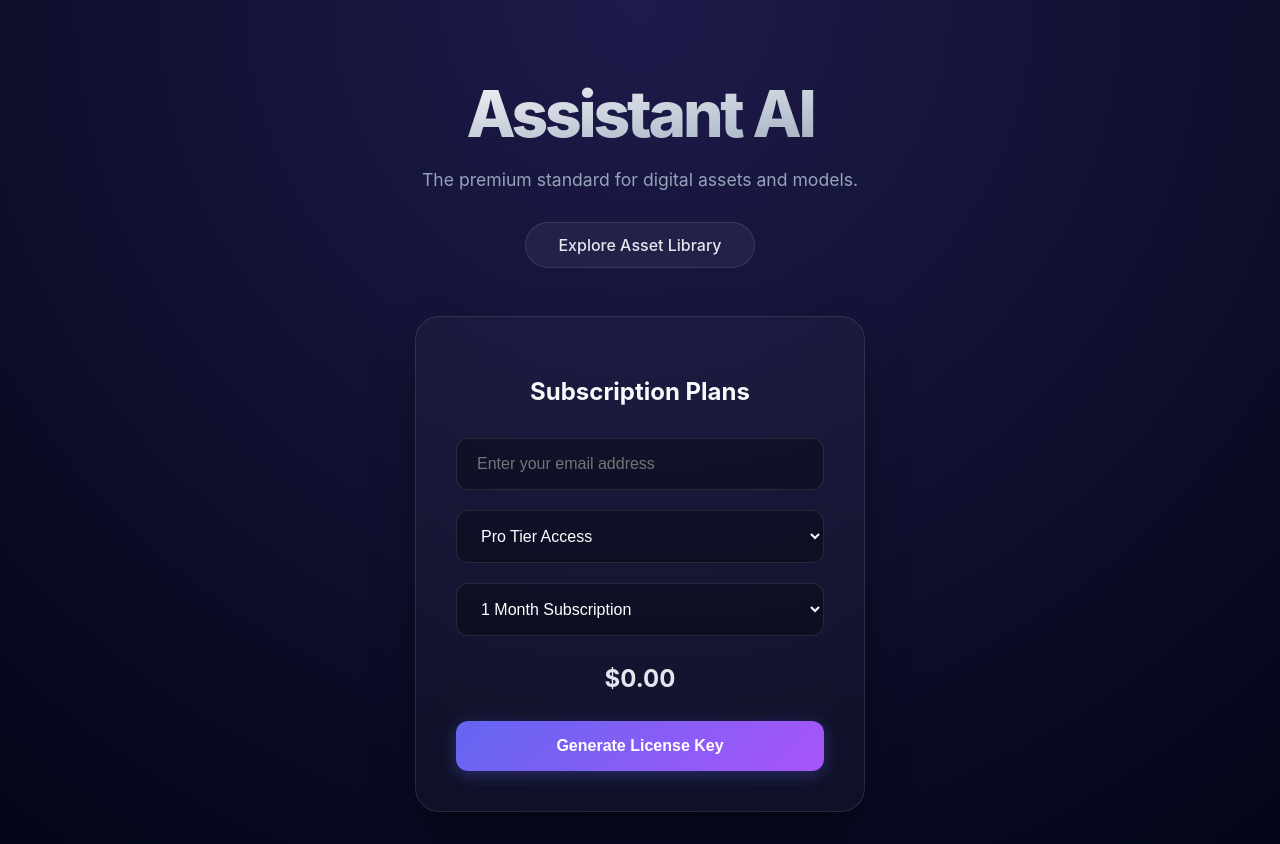
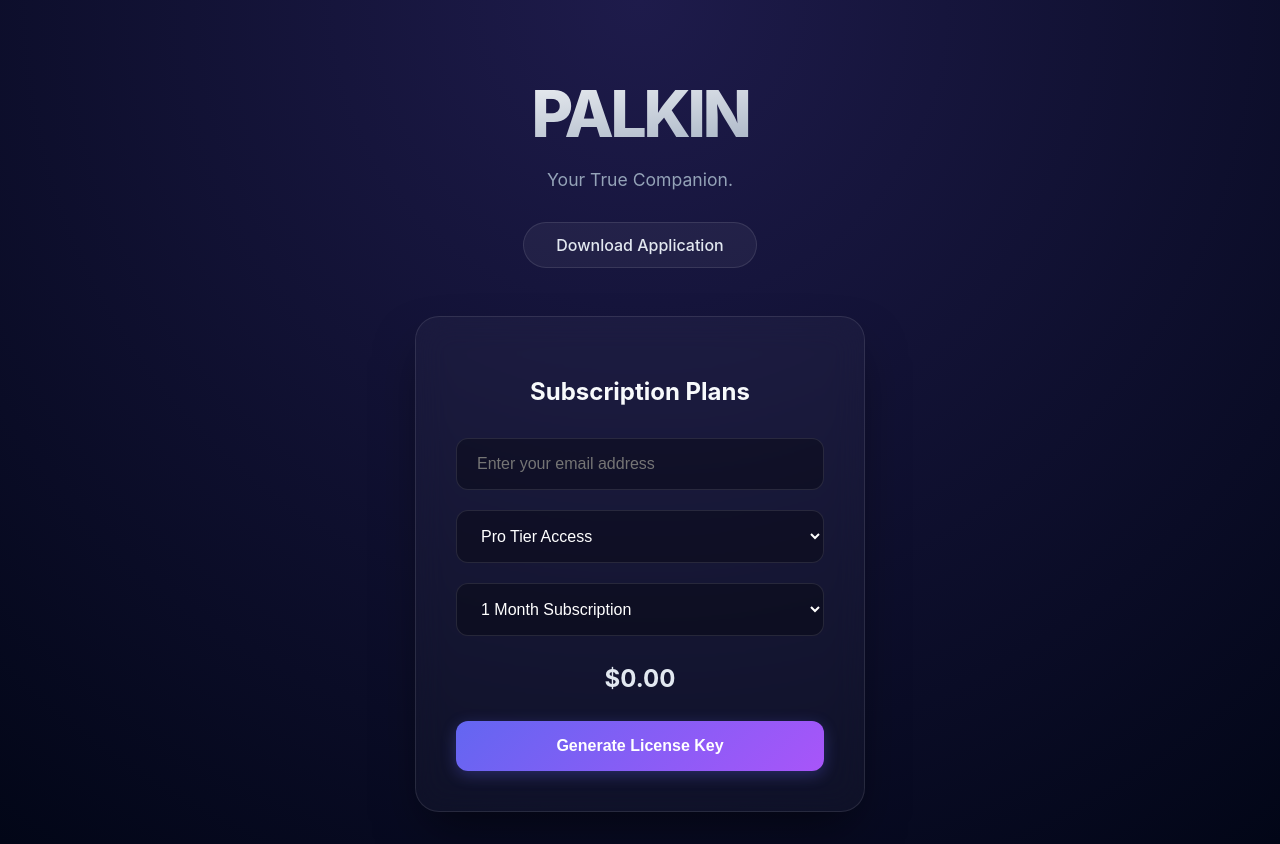
Before and after one commit to nabajyoticlaw/assistant, a Next.js app: page / in a window 1280 px wide. Built offline with nearby package versions, Linux system fonts and the light colour scheme; no server answers; the database is empty.

Commit message:
Clean up project and remove deleted files

```diff
--- a/app/page.tsx
+++ b/app/page.tsx
@@ -78,11 +78,11 @@ export default function LandingPage() {
     <div className={styles.pageWrapper}>
       {/* Hero Section */}
       <header className={styles.heroSection}>
-        <h1 className={styles.heroTitle}>Assistant AI</h1>
-        <p className={styles.heroSubtitle}>The premium standard for digital assets and models.</p>
+        <h1 className={styles.heroTitle}>PALKIN</h1>
+        <p className={styles.heroSubtitle}>Your True Companion.</p>
         <div className={styles.heroButtonContainer}>
           <a href={GOOGLE_DRIVE_LINK} target="_blank" rel="noreferrer" className={styles.buttonSecondary}>
-            Explore Asset Library
+            Download Application
           </a>
         </div>
       </header>
```
